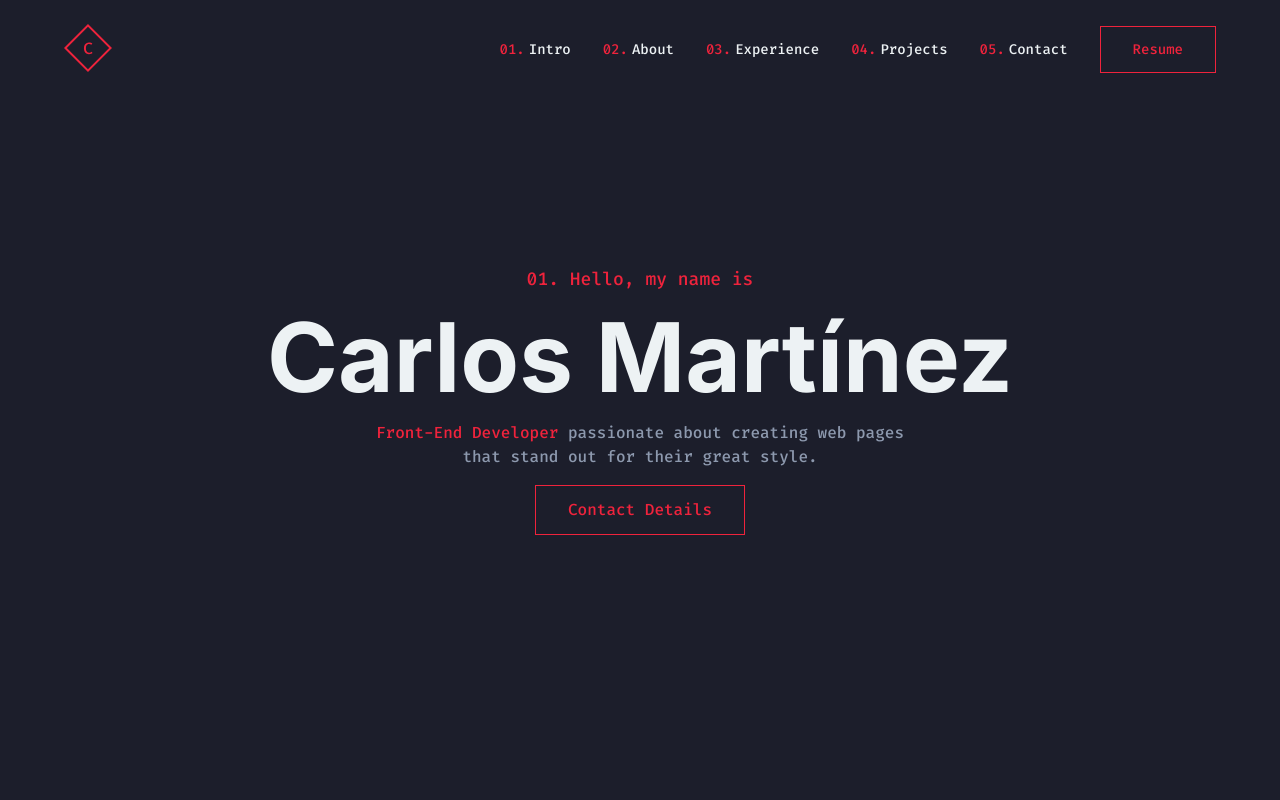
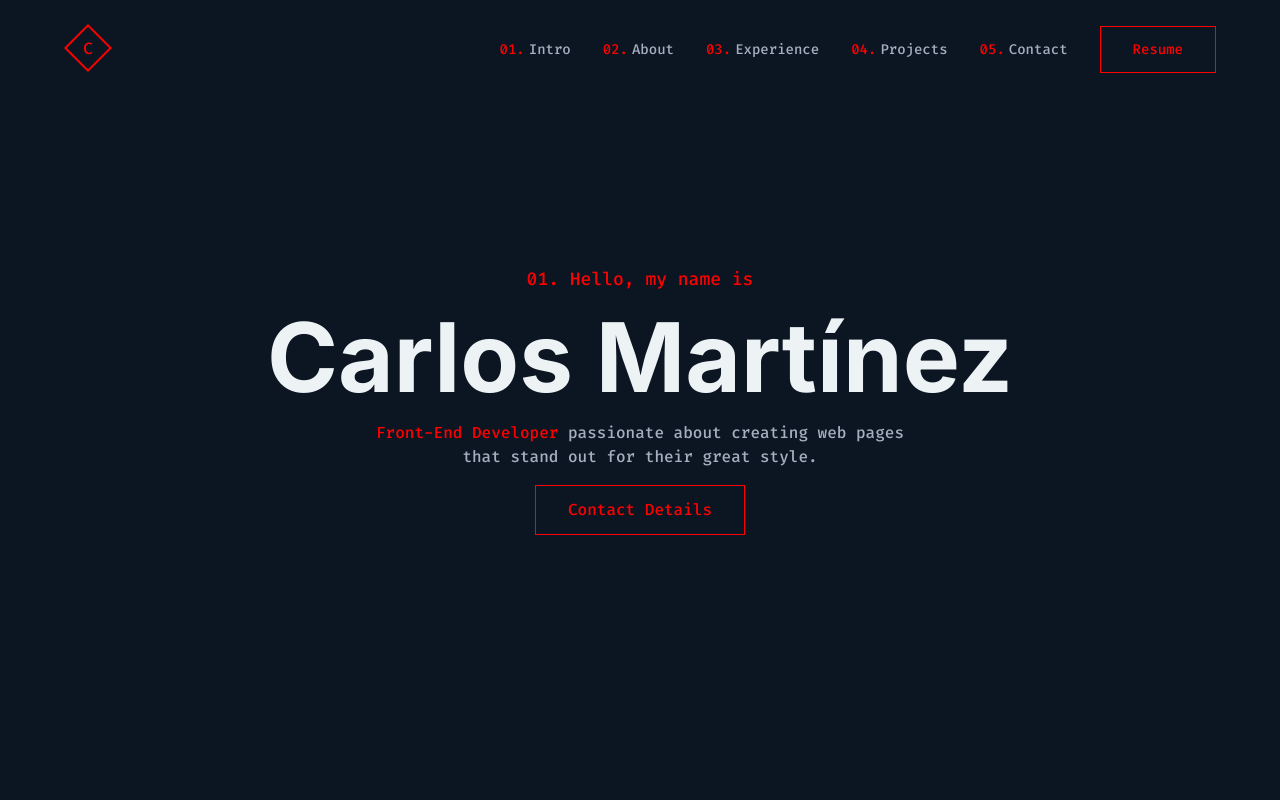
Before and after one commit to carlosamarto/portfolio, a Next.js app: page / in a window 1280 px wide. Shown: the top 800 px of the page. Built offline with nearby package versions, Linux system fonts and the light colour scheme.

Commit message:
update/wip: eslint and colors

```diff
--- a/src/components/Logo/index.tsx
+++ b/src/components/Logo/index.tsx
@@ -12,7 +12,7 @@ export default function Logo ({ width, height }: { width: number, height: number
           width="33.9411"
           height="33.9411"
           transform="rotate(-45 0 24)"
-          fill="#1c1e2b"
+          fill="#0b1622"
         />
 
         <rect
@@ -22,14 +22,14 @@ export default function Logo ({ width, height }: { width: number, height: number
           width="31.9411"
           height="31.9411"
           transform="rotate(-45 1.41421 24)"
-          stroke="#EF233C"
+          stroke="#ff0000"
           strokeWidth="2"
         />
 
         <path
           className="logo__letter"
           d="M24.953 18.4472C25.7188 18.4472 26.3643 18.5484 26.8894 18.7508C27.4145 18.9477 27.9068 19.2321 28.3663 19.6041L27.3735 20.7856C26.7007 20.2277 25.9239 19.9487 25.0433 19.9487C24.4798 19.9487 23.9602 20.0909 23.4843 20.3754C23.0084 20.6598 22.6255 21.1221 22.3356 21.7621C22.0511 22.4021 21.9089 23.2554 21.9089 24.3221C21.9089 25.3668 22.0456 26.2092 22.3192 26.8492C22.5927 27.4892 22.9646 27.9542 23.435 28.2441C23.9109 28.534 24.447 28.679 25.0433 28.679C25.6504 28.679 26.1537 28.5805 26.553 28.3836C26.9523 28.1812 27.3051 27.9542 27.6115 27.7026L28.5304 28.8759C28.153 29.2424 27.6744 29.5597 27.0945 29.8277C26.5147 30.0903 25.8091 30.2215 24.9776 30.2215C24.0149 30.2215 23.1533 29.9973 22.393 29.5487C21.6327 29.1002 21.0309 28.4383 20.5879 27.5631C20.1503 26.6824 19.9315 25.6021 19.9315 24.3221C19.9315 23.053 20.1585 21.9836 20.6125 21.1138C21.0665 20.2386 21.6709 19.5768 22.4258 19.1282C23.1862 18.6742 24.0286 18.4472 24.953 18.4472Z"
-          fill="#EF233C"
+          fill="#ff0000"
         />
       </svg>
     </>
--- a/src/styles/globals.css
+++ b/src/styles/globals.css
@@ -1,10 +1,9 @@
 /* Variables */
 :root {
-  --color-red: #ef233c;
-  --color-dark: #1c1e2b;
-  --color-gray: #8d99ae;
+  --color-red: #ff0000;
+  --color-dark: #0b1622;
+  --color-gray: #a6aebf;
   --color-light: #edf2f4;
-  --color-dark-red: #d90429;
 
   --font-xs: 1.4rem;
   --font-sm: 1.6rem;
@@ -187,8 +186,8 @@
 .menu-item__text {
   font-weight: 500;
   line-height: 1.5;
+  color: var(--color-gray);
   font-size: var(--font-xs);
-  color: var(--color-light);
   transition: all 0.2s ease-in-out;
   font-family: var(--font-fira-code);
 }
@@ -674,7 +673,6 @@
   transition: all 0.2s ease-in-out;
 }
 .social-bar__link:hover {
-  color: var(--color-dark-red);
   transform: translateY(-0.4rem);
 }
 
```
Also changed, not shown: .eslintrc.js, 1 other file (tests, documents, lock files or other folders).
